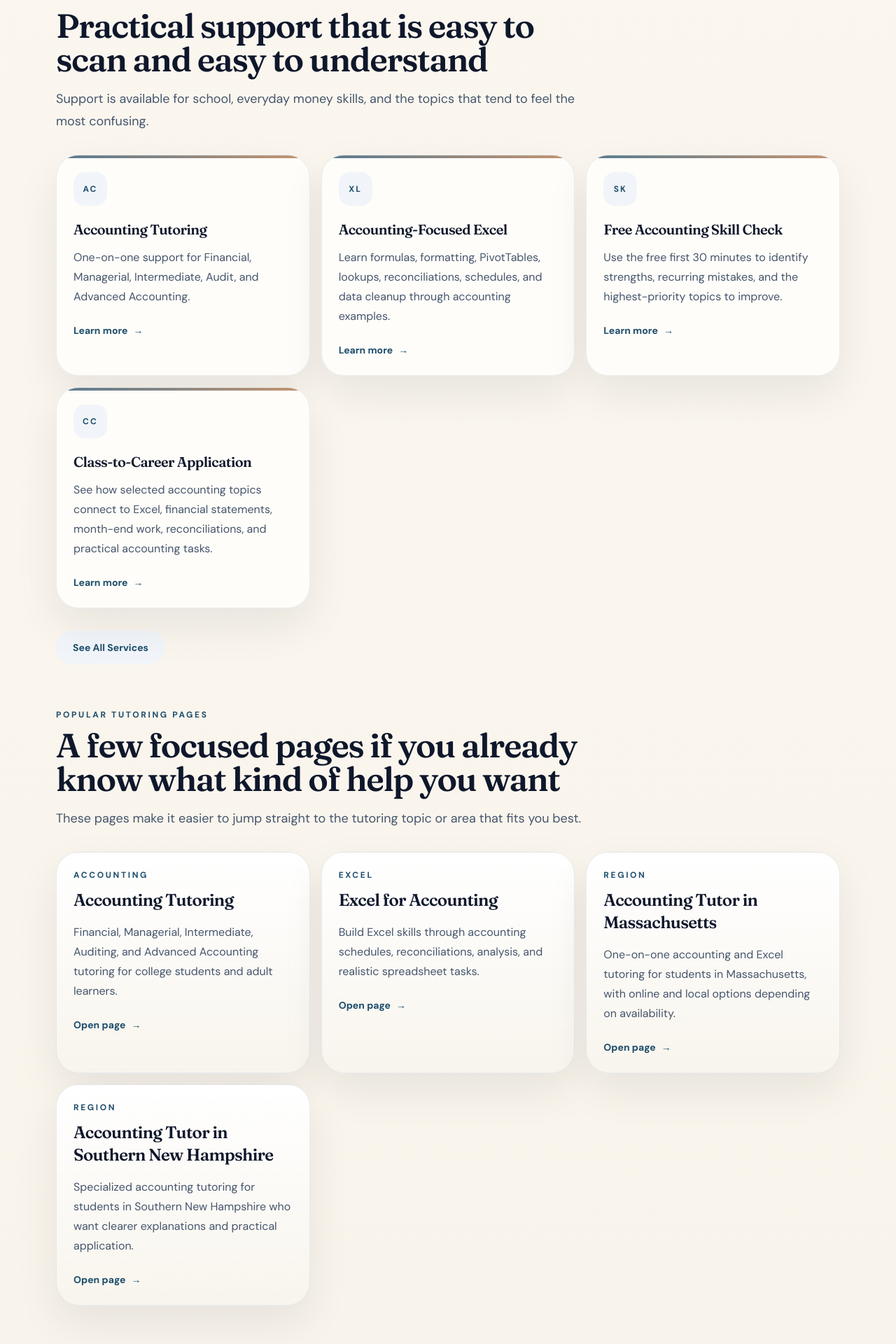
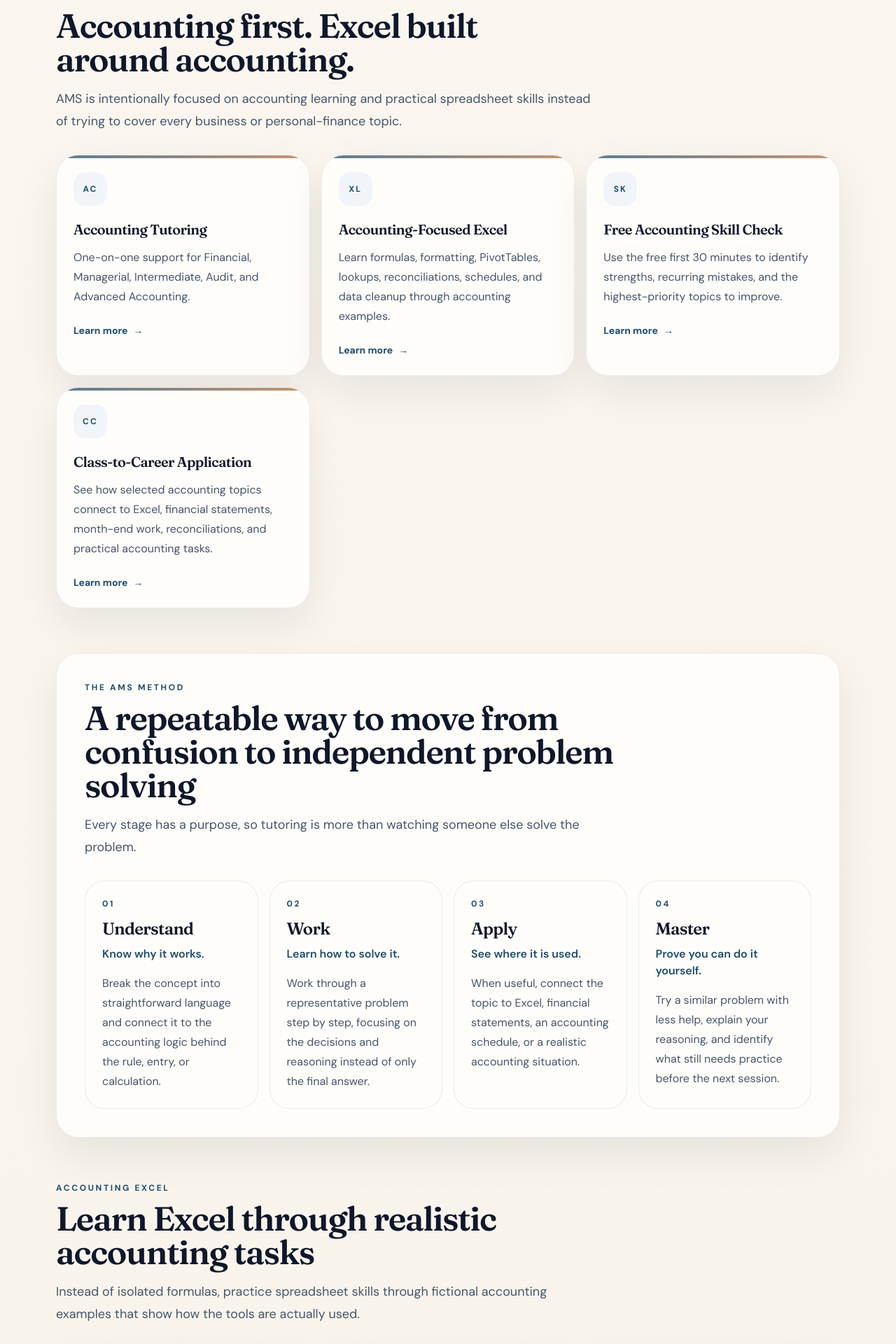
Before and after one commit to ryansoccer21-oss/accounting-made-simple, a Next.js app: page / in a window 1280 px wide. Shown: the part 1900-3820 px from the top of the page at 70% size. Built offline with nearby package versions, Linux system fonts and the light colour scheme.

Commit message:
Rebuild homepage sections around AMS method and accounting focus

```diff
--- a/app/page.js
+++ b/app/page.js
@@ -5,8 +5,13 @@ import HomeHero from "../components/home-hero";
 import PricingBooking from "../components/pricing-booking";
 import SectionHeading from "../components/section-heading";
 import ServiceGrid from "../components/service-grid";
-import Testimonials from "../components/testimonials";
-import { approachCards, heroBadges, landingPages, services, trustPoints } from "../lib/site-data";
+import { amsMethod, excelWorkbooks, landingPages, services, trustPoints } from "../lib/site-data";
+
+export const metadata = {
+  title: "Accounting & Excel Tutoring",
+  description:
+    "Accounting and accounting-focused Excel tutoring for college students, adult learners, and career changers. Learn concepts, solve problems independently, and connect classwork to practical accounting skills."
+};
 
 export default function HomePage() {
   return (
@@ -15,10 +20,7 @@ export default function HomePage() {
 
       <section className="site-shell grid gap-4 md:grid-cols-3">
         {trustPoints.map((point, index) => (
-          <article
-            key={point.title}
-            className="surface-card bg-[linear-gradient(180deg,rgba(255,255,255,0.98),rgba(248,244,236,0.92))] p-6"
-          >
+          <article key={point.title} className="surface-card bg-white/95 p-6">
             <p className="mb-3 text-sm font-bold uppercase tracking-[0.18em] text-[color:var(--warm)]">
               {String(index + 1).padStart(2, "0")}
             </p>
@@ -30,38 +32,65 @@ export default function HomePage() {
 
       <section className="site-shell section-gap">
         <SectionHeading
-          eyebrow="Services"
-          title="Practical support that is easy to scan and easy to understand"
-          copy="Support is available for school, everyday money skills, and the topics that tend to feel the most confusing."
+          eyebrow="Focused Support"
+          title="Accounting first. Excel built around accounting."
+          copy="AMS is intentionally focused on accounting learning and practical spreadsheet skills instead of trying to cover every business or personal-finance topic."
         />
-        <ServiceGrid items={services.slice(0, 4)} />
-        <div className="mt-8 flex">
-          <Link className="cta-secondary" href="/services">
-            See All Services
-          </Link>
+        <ServiceGrid items={services} />
+      </section>
+
+      <section className="site-shell pb-16">
+        <div className="surface-card p-8 md:p-10">
+          <SectionHeading
+            eyebrow="The AMS Method"
+            title="A repeatable way to move from confusion to independent problem solving"
+            copy="Every stage has a purpose, so tutoring is more than watching someone else solve the problem."
+          />
+          <div className="grid gap-4 md:grid-cols-2 xl:grid-cols-4">
+            {amsMethod.map((step) => (
+              <article key={step.title} className="rounded-[28px] border border-[var(--line)] bg-[color:var(--surface)] p-6">
+                <p className="eyebrow">{step.label}</p>
+                <h3 className="mt-2 text-2xl font-semibold text-slate-900">{step.title}</h3>
+                <p className="mt-2 font-semibold text-[color:var(--brand)]">{step.short}</p>
+                <p className="mt-4 leading-7 text-slate-600">{step.copy}</p>
+              </article>
+            ))}
+          </div>
         </div>
       </section>
 
-      <section className="site-shell pb-12">
+      <section className="site-shell pb-16">
         <SectionHeading
-          eyebrow="Popular Tutoring Pages"
-          title="A few focused pages if you already know what kind of help you want"
-          copy="These pages make it easier to jump straight to the tutoring topic or area that fits you best."
+          eyebrow="Accounting Excel"
+          title="Learn Excel through realistic accounting tasks"
+          copy="Instead of isolated formulas, practice spreadsheet skills through fictional accounting examples that show how the tools are actually used."
         />
         <div className="grid gap-4 md:grid-cols-2 xl:grid-cols-3">
+          {excelWorkbooks.map((item) => (
+            <div key={item} className="surface-card p-6">
+              <p className="eyebrow">Practice Workbook</p>
+              <h3 className="mt-2 text-xl font-semibold text-slate-900">{item}</h3>
+            </div>
+          ))}
+        </div>
+        <div className="mt-8 flex">
+          <Link className="cta-secondary" href="/excel-tutor">Explore Excel for Accounting</Link>
+        </div>
+      </section>
+
+      <section className="site-shell pb-16">
+        <SectionHeading
+          eyebrow="Explore"
+          title="Find the tutoring path that fits what you need"
+          copy="Start with accounting, Excel, or a local tutoring page if location matters."
+        />
+        <div className="grid gap-4 md:grid-cols-2 xl:grid-cols-4">
           {landingPages.map((page) => (
-            <Link
-              key={page.href}
-              className="surface-card bg-[linear-gradient(180deg,rgba(255,255,255,0.98),rgba(248,244,236,0.92))] p-6 transition hover:-translate-y-1 hover:shadow-[0_28px_58px_rgba(15,23,42,0.1)]"
-              href={page.href}
-            >
+            <Link key={page.href} className="surface-card p-6 transition hover:-translate-y-1" href={page.href}>
               <p className="eyebrow mb-3">{page.label}</p>
               <h2 className="text-2xl font-semibold text-slate-900">{page.title}</h2>
               <p className="mt-4 leading-7 text-slate-600">{page.copy}</p>
-              <div className="mt-6 inline-flex items-center gap-2 text-sm font-bold text-[color:var(--brand)]">
-                Open page
-                <span aria-hidden="true">→</span>
-              </div>
+              <span className="mt-6 inline-flex text-sm font-bold text-[color:var(--brand)]">Open page →</span>
             </Link>
           ))}
         </div>
@@ -69,43 +98,9 @@ export default function HomePage() {
 
       <PricingBooking />
 
-      <section className="site-shell grid gap-4 pb-16 md:grid-cols-[minmax(0,1.2fr)_minmax(280px,0.8fr)]">
-        <article className="surface-card bg-[radial-gradient(circle_at_top_right,rgba(177,109,59,0.08),transparent_28%),linear-gradient(180deg,rgba(255,255,255,0.98),rgba(255,253,249,1))] p-8">
-          <p className="eyebrow">What You Can Expect</p>
-          <h2 className="section-title max-w-[13ch] text-4xl md:text-5xl">
-            Support that feels clear, patient, and easier to keep up with
-          </h2>
-          <p className="section-copy mt-5 max-w-2xl">
-            Sessions are designed to help you understand the material, ask questions comfortably,
-            and move forward without feeling rushed or overwhelmed.
-          </p>
-          <div className="mt-6 flex flex-wrap gap-3">
-            {heroBadges.map((badge) => (
-              <span
-                key={badge}
-                className="rounded-full bg-slate-100 px-4 py-2 text-sm font-semibold text-[color:var(--brand)]"
-              >
-                {badge}
-              </span>
-            ))}
-          </div>
-          <div className="mt-8 grid gap-4 md:grid-cols-3">
-            {approachCards.map((card) => (
-              <div key={card.title} className="rounded-3xl border border-[var(--line)] bg-white/80 p-5">
-                <div className="mb-4 inline-flex size-12 items-center justify-center rounded-2xl bg-slate-100 text-xs font-bold tracking-[0.18em] text-[color:var(--brand)]">
-                  {card.label}
-                </div>
-                <h3 className="text-lg font-semibold text-slate-900">{card.title}</h3>
-                <p className="mt-2 leading-7 text-slate-600">{card.copy}</p>
-              </div>
-            ))}
-          </div>
-        </article>
-
+      <section className="site-shell pb-16">
         <FaqPreview />
       </section>
-
-      <Testimonials />
 
       <CtaBand />
     </>
```
